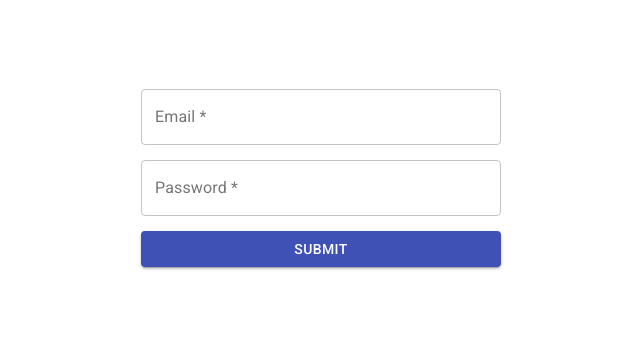
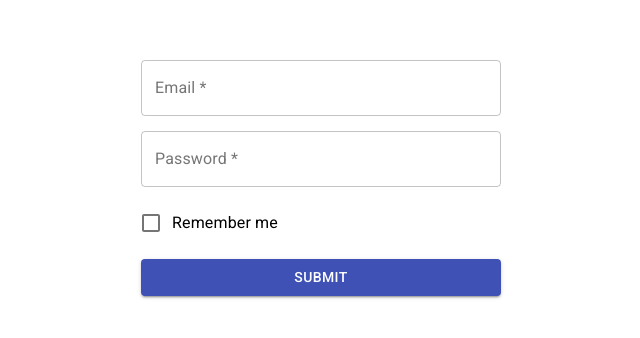
Before and after one commit to coding-monads/react-starter, a React (Create React App) app in the folder client/: page / in a window 1280 px wide. Shown: the part 222-560 px from the top of the page, without its empty margins (319-959 px from the left). Built offline with nearby package versions, Linux system fonts and the light colour scheme.

Commit message:
Added checkbox field

```diff
--- /dev/null
+++ b/client/src/components/FormCheckboxField/FormCheckboxField.tsx
@@ -0,0 +1,19 @@
+import React from 'react'
+import { FieldProps } from 'formik';
+import Checkbox from '@material-ui/core/Checkbox';
+import FormControlLabel from '@material-ui/core/FormControlLabel';
+import {FormControlLabelProps} from '@material-ui/core/FormControlLabel/FormControlLabel';
+
+
+const FormCheckboxField: React.FC<FieldProps & FormControlLabelProps> = ({ field, label }) => {
+    return (
+        <FormControlLabel
+        control={
+          <Checkbox {...field} color="primary"/>
+        }
+        label={label}
+      />
+    )
+}
+
+export default FormCheckboxField
--- a/client/src/containers/SignIn/SignInForm/SignInForm.tsx
+++ b/client/src/containers/SignIn/SignInForm/SignInForm.tsx
@@ -5,6 +5,7 @@ import { Formik, Form, Field } from "formik";
 import FormTextField from "../../../components/FormTextField/FormTextField";
 import * as Yup from 'yup';
 import { ButtonFormPrimaryMUI } from "../../../components/Button/Button";
+import FormCheckboxField from "../../../components/FormCheckboxField/FormCheckboxField";
 
 const StyledFormikForm = styled(Form)`
     display: grid;
@@ -26,6 +27,7 @@ const SigninSchema = Yup.object().shape({
 interface Values {
   email: string;
   password: string;
+  remember: boolean;
 }
 
 interface Props {
@@ -38,7 +40,7 @@ const SignIn: React.FC<Props> = ({onSubmit}) => {
       <Formik
       validateOnBlur={false}
       validateOnChange={false}
-        initialValues={{ email: "", password: "" }}
+        initialValues={{ email: "", password: "", remember: false }}
         onSubmit={values => {
             onSubmit(values)
         }}
@@ -48,6 +50,7 @@ const SignIn: React.FC<Props> = ({onSubmit}) => {
           <StyledFormikForm>
             <Field name="email" error={errors.email} label="Email *" component={FormTextField}/>
             <Field name="password" error={errors.password} label="Password *" component={FormTextField}/>
+            <Field type="checkbox" name="remember" label="Remember me" component={FormCheckboxField}/>
             {Object.keys(errors).length > 0 && <FormHelperText error>{Object.values(errors).map(error => <p>{error}</p>)}</FormHelperText>}
             <ButtonFormPrimaryMUI>Submit</ButtonFormPrimaryMUI>
           </StyledFormikForm>
```
